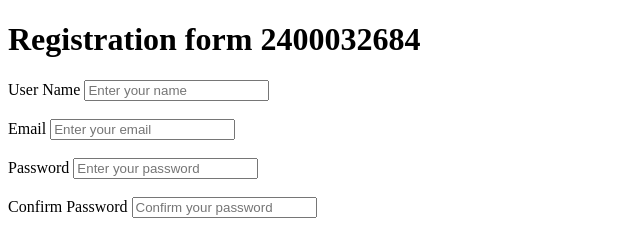
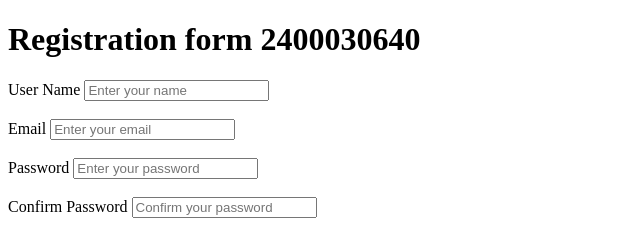
Before and after one commit to 2400030640/front207, a plain HTML site: page index.html in a window 1280 px wide. Shown: the top 233 px of the page, 0-640 px from the left. Drawn offline with Linux system fonts and the light colour scheme.

Commit message:
Update index.html

```diff
--- a/index.html
+++ b/index.html
@@ -4,7 +4,7 @@
     <title>Form validation</title>
 </head>
 <body>
-    <h1>Registration form 2400032684</h1>
+    <h1>Registration form 2400030640</h1>
     <form id="reg">
         <label>User Name</label>
         <input type="text" id="username" name="username" placeholder="Enter your name" required minlength="4">
@@ -29,4 +29,5 @@
         <button type="submit">Register</button>
     </form>
 </body>
+
 </html>
```
